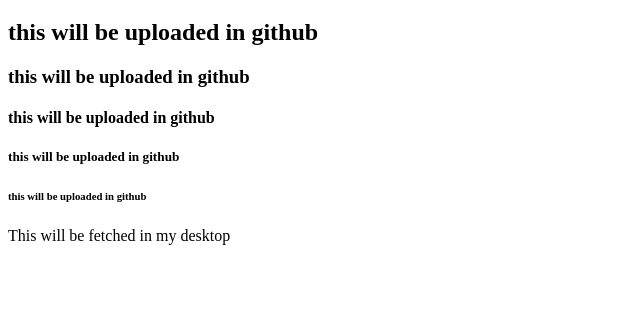
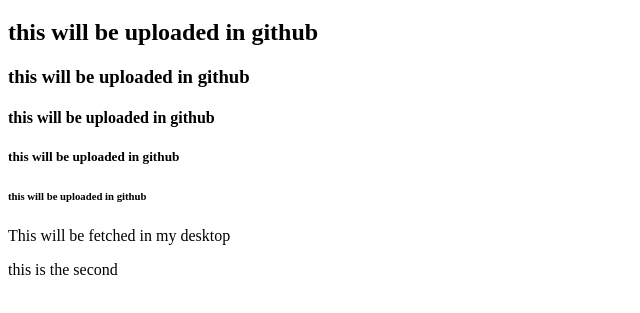
Before and after one commit to JanIvan-ctrl/blue-phenix-webproject, a plain HTML site: page index.html in a window 1280 px wide. Shown: the part 61-374 px from the top of the page, without its empty margins (0-640 px from the left). Drawn offline with Linux system fonts and the light colour scheme.

Commit message:
added a body

```diff
--- a/index.html
+++ b/index.html
@@ -13,5 +13,6 @@
     <h5>this will be uploaded in github</h5>
     <h6>this will be uploaded in github</h6>
         <p>This will be fetched in my desktop</p>
+            <p>this is the second</p>
 </body>
 </html>
```
